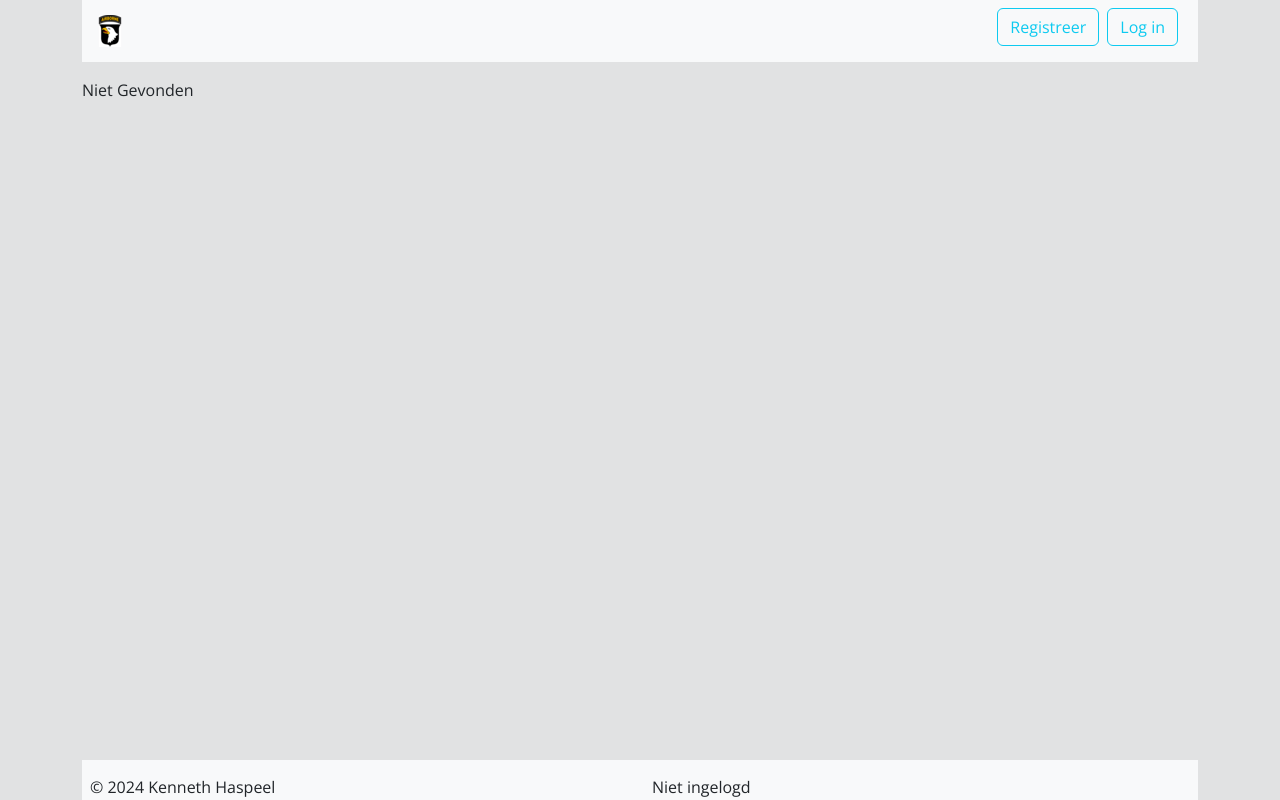
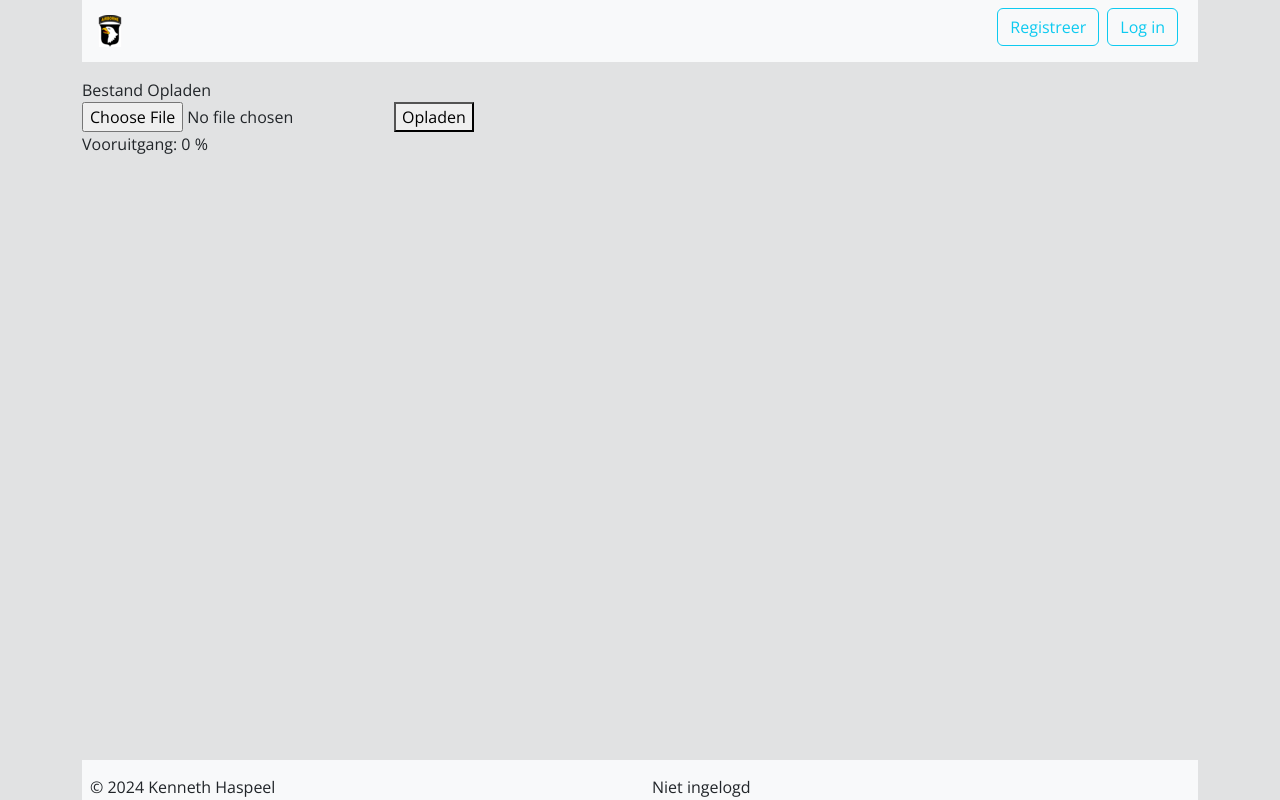
Before and after one commit to kennethhaspeel/Lazy_App, a React (Vite) app: page /bestanden/bestandopladen in a window 1280 px wide. Built offline with nearby package versions, Linux system fonts and the light colour scheme.

Commit message:
bestandopladen

```diff
--- a/src/App.jsx
+++ b/src/App.jsx
@@ -29,6 +29,8 @@ import MissieDetail from "./paginas/Missies/MissieDetail/MissieDetail";
 import KostToevoegen from "./paginas/Missies/MissieEtappeKost/KostToevoegen";
 import EtappeToevoegen from "./paginas/Missies/Etappe/EtappeToevoegen";
 
+// bestanden
+import BestandOpladen from "./paginas/bestanden/BestandOpladen";
 const queryClient = new QueryClient()
 
 function App() {
@@ -62,6 +64,9 @@ function App() {
             </Route>
           </Route>
         </Route>
+        <Route path="bestanden">
+          <Route path="bestandopladen" element={<BestandOpladen/>}></Route>
+        </Route>
         <Route path="identity">
           <Route path="login" element={<Login />}></Route>
           <Route path="geentoegang" element={<GeenToegang />}></Route>
--- a/src/api/axios.jsx
+++ b/src/api/axios.jsx
@@ -5,8 +5,8 @@ import useAuth from '../hooks/useAuth';
 export const axiosUrls = (url) => {
     const overzicht = {
         //   base_url: 'https://lazy-api.azurewebsites.net',
-        base_url: 'https://api.lazy-company.be',
-     //    base_url: 'https://localhost:7023',
+        //  base_url: 'https://api.lazy-company.be',
+       base_url: 'https://localhost:7023',
         login: '/Auth/login',
         loguit: 'Auth/loguit',
         registratie: 'Auth/registreer',
@@ -29,6 +29,8 @@ export const axiosUrls = (url) => {
         GetMissieEtappeKosten: '/MissieEtappeKost/GetMissieEtappeKosten',
         PostMissieEtappeKost: '/MissieEtappeKost/PostMissieEtappeKost',
         PostMissieAfsluiten:'/Missie/PostMissieAfsluiten',
+
+        PostBestand:'/FileManagement/PostBestand',
     }
 
     return overzicht[url]
--- a/src/paginas/basis/Header.jsx
+++ b/src/paginas/basis/Header.jsx
@@ -32,6 +32,7 @@ const Header = ({ huidige_gebruiker }) => {
                           <NavDropdown.Divider />
                           <NavDropdown.Item onClick={()=>{navigate('financieel/TransactieOverzicht')}}>Alle Verrichtingen</NavDropdown.Item>
                           <NavDropdown.Item onClick={()=>{navigate('financieel/TransactieToevoegen')}}>Transactie Toevoegen</NavDropdown.Item>
+                          <NavDropdown.Item onClick={()=>{navigate('bestanden/bestandopladen')}}>Bestand</NavDropdown.Item>
                         </>
                         : ''
                     }
--- /dev/null
+++ b/src/paginas/bestanden/BestandOpladen.jsx
@@ -0,0 +1,41 @@
+import React, { useState } from 'react'
+import useAxiosPrivate from '../../hooks/useAxiosPrivate';
+import { axiosUrls } from "../../api/axios";
+
+const BestandOpladen = () => {
+    const axiosPrivate = useAxiosPrivate();
+    const [file, setFile] = useState(null)
+const [progress, setProgress]=useState({started:false,procent:0})
+
+    const handleUpload = async ()=>{
+        if(!file){
+            return;
+        }
+        setProgress(prevState=>{return {...prevState,started:true}})
+        const fd = new FormData();
+        fd.append('file',file)
+       await axiosPrivate.post(axiosUrls('PostBestand'),fd,{
+            onUploadProgress:(ProgressEvent)=>{
+                console.log(ProgressEvent.progress*100)
+                setProgress(prevState=> {return {...prevState,pc:ProgressEvent.progress*100}})
+            }
+        })
+        .then(res =>console.log(res.data))
+        .catch(err=>console.log(err))
+
+    }
+  return (
+    <section>
+       <div>Bestand Opladen</div>
+       <input type="file" onChange={(e)=>{setFile(e.target.files[0])}}/>
+       <button onClick={handleUpload}>Opladen</button>
+       <p>Vooruitgang: {progress.procent} %</p>
+       <p>
+        {progress.started && <progress max="100" value={progress.procent}></progress>}
+       </p>
+    </section>
+
+  )
+}
+
+export default BestandOpladen
```
